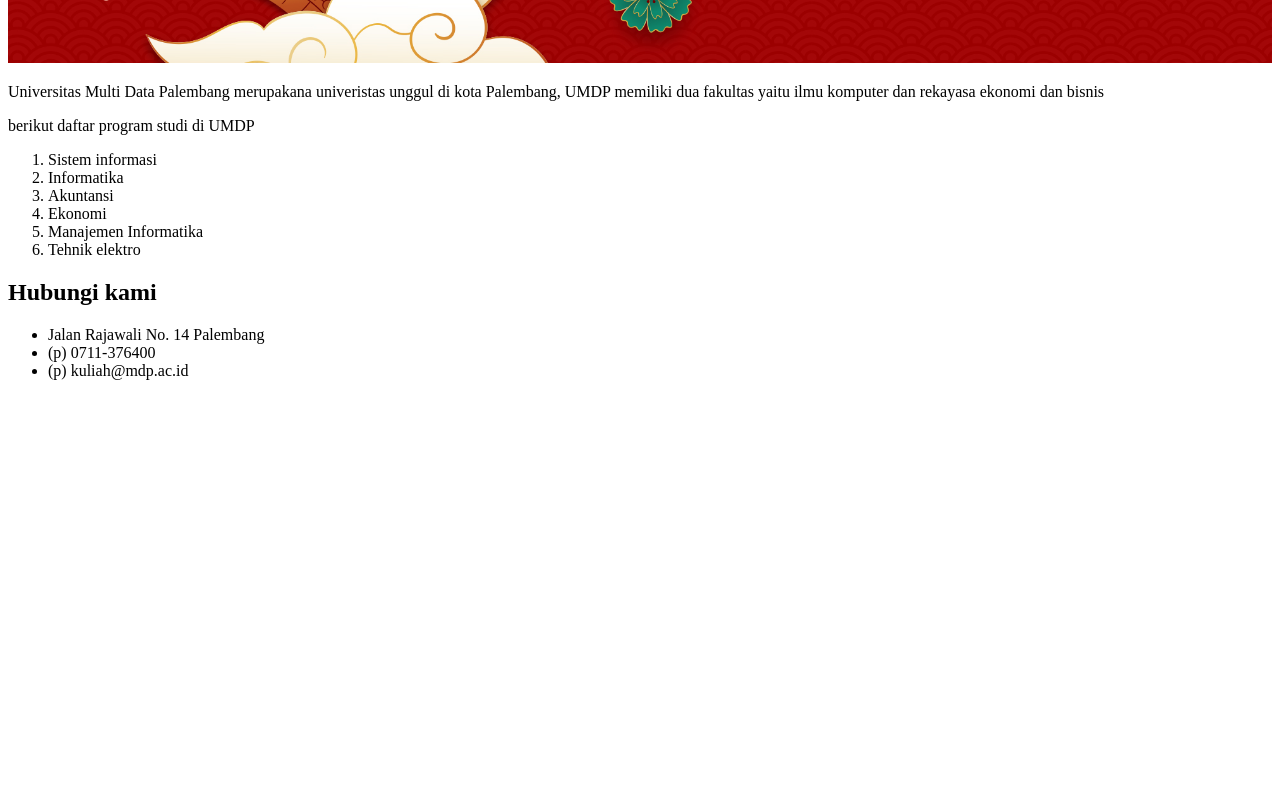
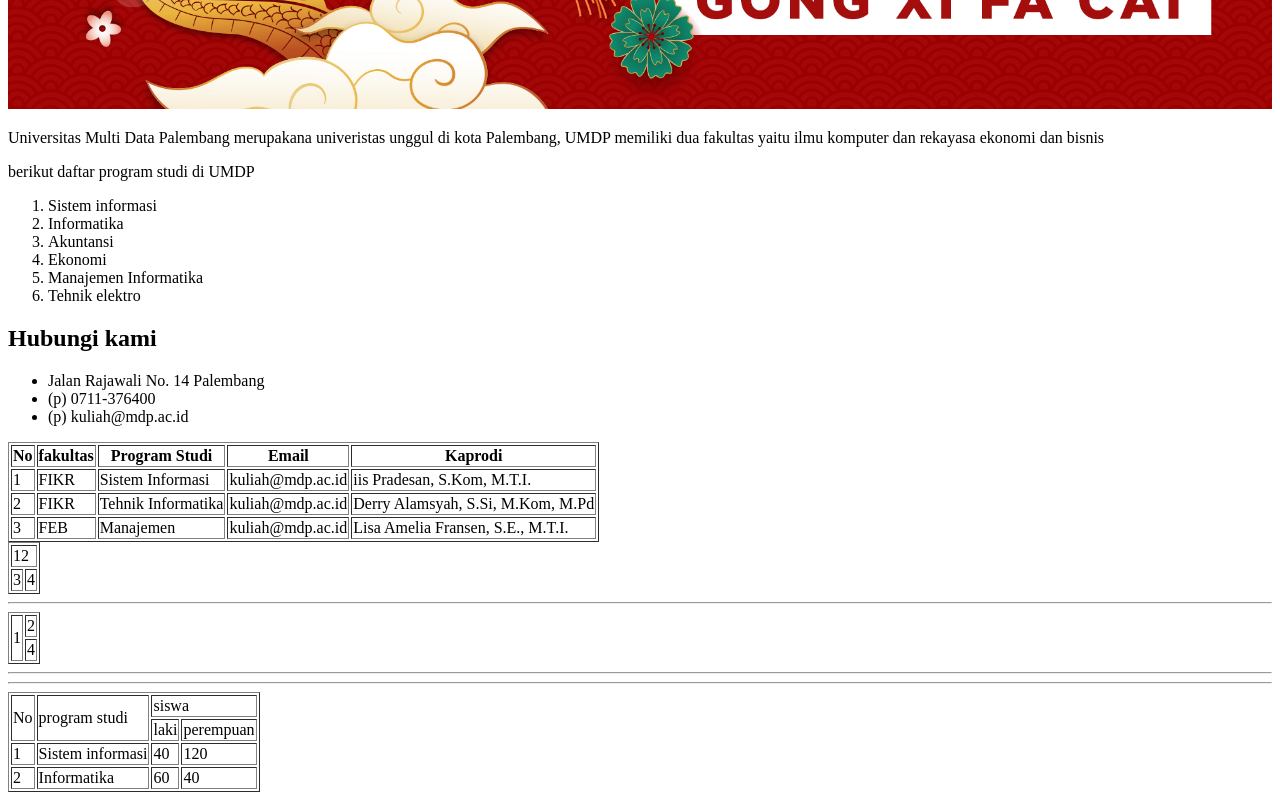
Before and after one commit to felixxflx/123si4b, a plain HTML site: page index.html in a window 1280 px wide. Shown: the part 577-1377 px from the top of the page. Before the commit the page ends 973 px from the top, so only its background shows below. Drawn offline with Linux system fonts and the light colour scheme.

Commit message:
materi pertemuan 3

```diff
--- a/index.html
+++ b/index.html
@@ -8,6 +8,11 @@
 <body>
     <!-- heading h1 sampai dengan h6 -->
     <h1>Universitas MDP</h1>
+
+    <!-- link -->
+    <hr>
+    <a href="daftar.html">Daftar</a>
+    <hr>
 
     <!-- banner log -->
     <img src="img/web-imlek.jpg" alt="banner" width="100%">
@@ -33,5 +38,89 @@
         <li>(p) 0711-376400</li>
         <li>(p) kuliah@mdp.ac.id</li>
     </ul>
+
+    <!-- Tabel -->
+    <table border="1">
+        <!-- Baris tr -->
+        <tr>
+            <!-- kolom th/td -->
+            <th>No</th>
+            <th>fakultas</th>
+            <th>Program Studi</th>
+            <th>Email</th>
+            <th>Kaprodi</th>
+        </tr>
+        <tr>
+            <td>1</td>
+            <td>FIKR</td>
+            <td>Sistem Informasi</td>
+            <td>kuliah@mdp.ac.id</td>
+            <td>iis Pradesan, S.Kom, M.T.I.</td>
+        </tr>
+        <tr>
+            <td>2</td>
+            <td>FIKR</td>
+            <td>Tehnik Informatika</td>
+            <td>kuliah@mdp.ac.id</td>
+            <td>Derry Alamsyah, S.Si, M.Kom, M.Pd</td>
+        </tr>
+        <tr>
+            <td>3</td>
+            <td>FEB</td>
+            <td>Manajemen</td>
+            <td>kuliah@mdp.ac.id</td>
+            <td>Lisa Amelia Fransen, S.E., M.T.I.</td>
+        </tr>
+    </table>
+
+    <!-- colspan -->
+    <table border="1">
+        <tr>
+            <td colspan="2">12</td>
+        </tr>
+        <tr>
+            <td>3</td>
+            <td>4</td>
+        </tr>
+    </table>
+
+    <hr>
+
+    <!-- rowspan -->
+    <table border="1">
+        <tr>
+            <td rowspan="2">1</td>
+            <td>2</td>
+        </tr>
+        <tr>
+            <td>4</td>
+        </tr>
+    </table>
+
+    <hr>
+    <hr>
+    <table border="1">
+        <tr>
+            <td rowspan="2">No</td>
+            <td rowspan="2">program studi</td>
+            <td colspan="2">siswa</td>
+        </tr>
+        <tr>
+            <td>laki</td>
+            <td>perempuan</td>
+        </tr>
+        <tr>
+            <td>1</td>
+            <td>Sistem informasi</td>
+            <td>40</td>
+            <td>120</td>
+        </tr>
+        <tr>
+            <td>2</td>
+            <td>Informatika</td>
+            <td>60</td>
+            <td>40</td>
+        </tr>
+    </table>
 </body>
 </html>
```
Also changed, not shown: daftar.html (added, +37 -0 lines).
